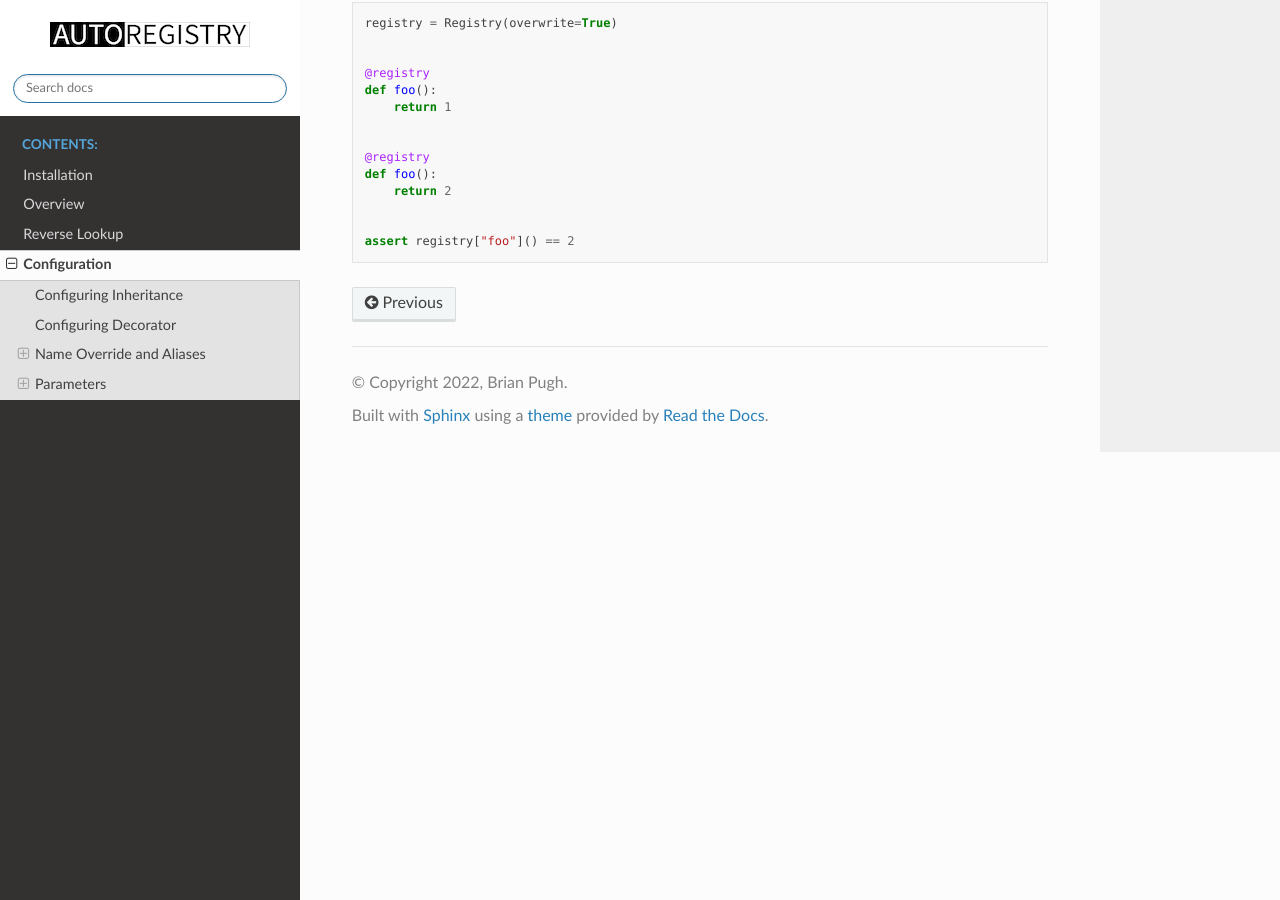
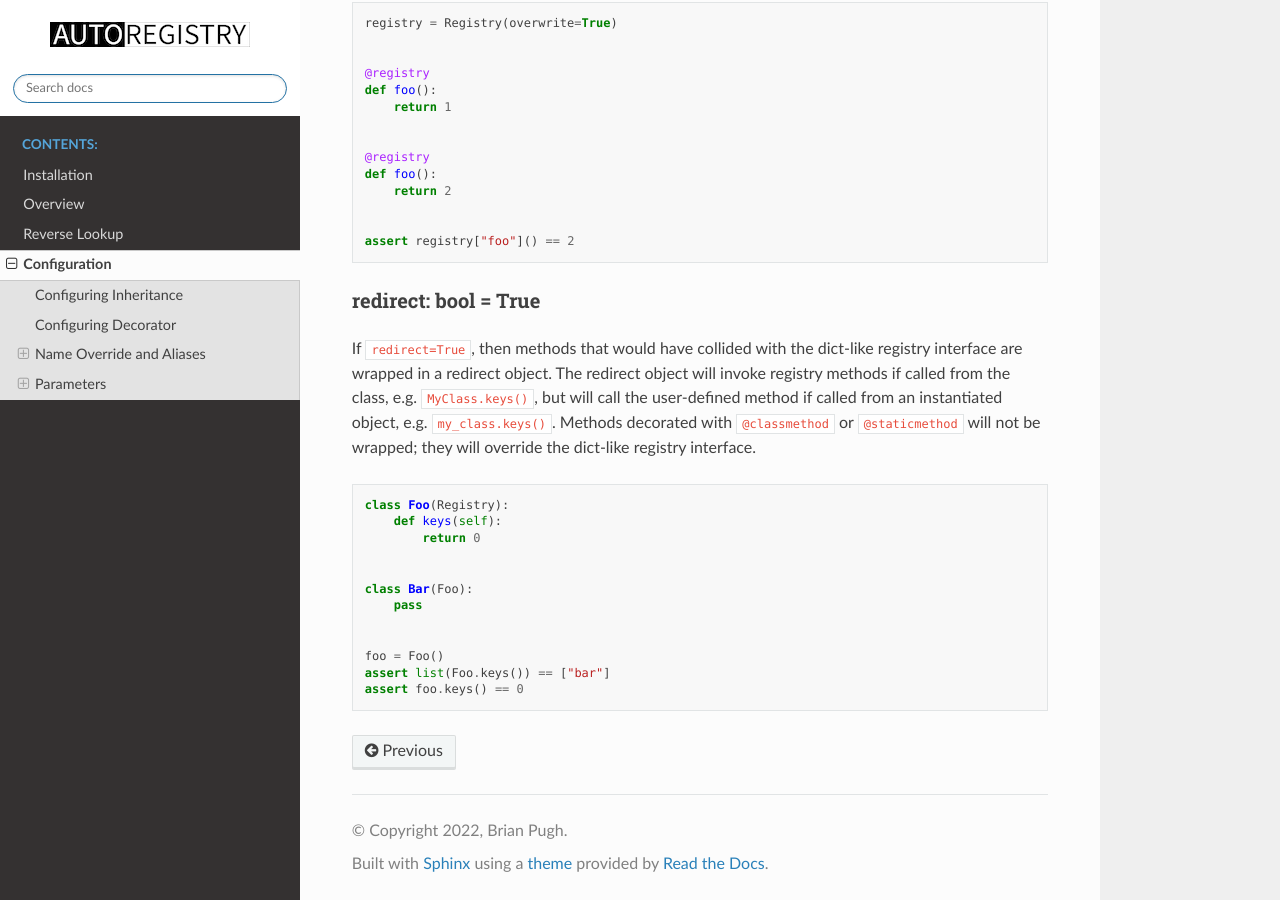
Before and after one commit to BrianPugh/autoregistry, a Sphinx documentation site: the page built from docs/source/Configuration.rst, in a window 1280 px wide and 900 px high, scrolled down 7469 px. Built offline with Sphinx 7.4.7 and the Read the Docs theme 2.0.0, drawn with Linux system fonts in a browser that asks for light colours.

Commit message:
redirect docs

```diff
--- a/docs/source/Configuration.rst
+++ b/docs/source/Configuration.rst
@@ -435,3 +435,30 @@ exception will be raised.
 
 
    assert registry["foo"]() == 2
+
+
+redirect: bool = True
+---------------------
+If ``redirect=True``, then methods that would have collided with the dict-like
+registry interface are wrapped in a redirect object.
+The redirect object will invoke registry methods if called from the class, e.g.
+``MyClass.keys()``, but will call the user-defined method if called from an
+instantiated object, e.g. ``my_class.keys()``.
+Methods decorated with ``@classmethod`` or ``@staticmethod`` will not be wrapped;
+they will override the dict-like registry interface.
+
+
+.. code-block:: python
+
+   class Foo(Registry):
+       def keys(self):
+           return 0
+
+
+   class Bar(Foo):
+       pass
+
+
+   foo = Foo()
+   assert list(Foo.keys()) == ["bar"]
+   assert foo.keys() == 0
```
